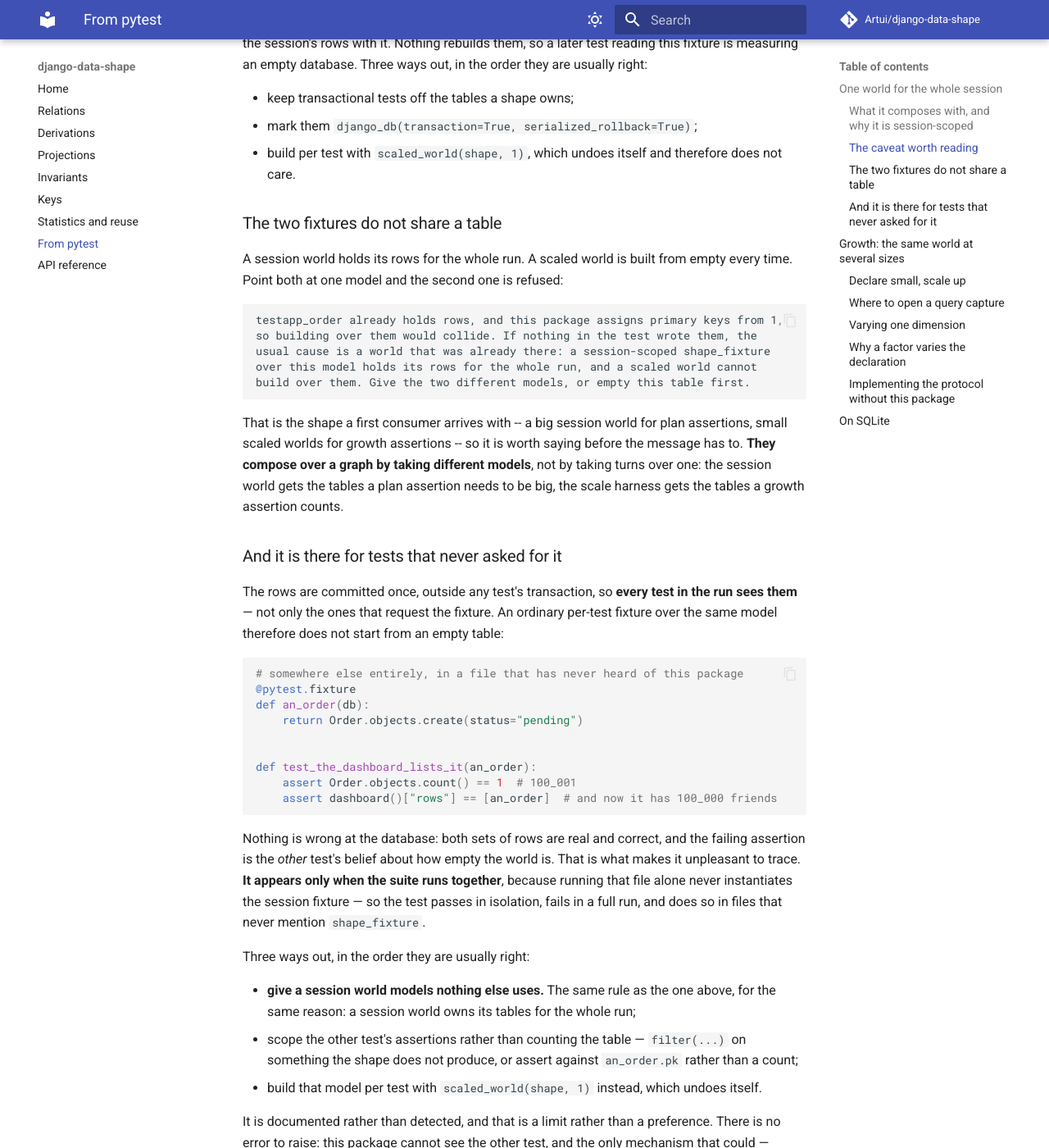
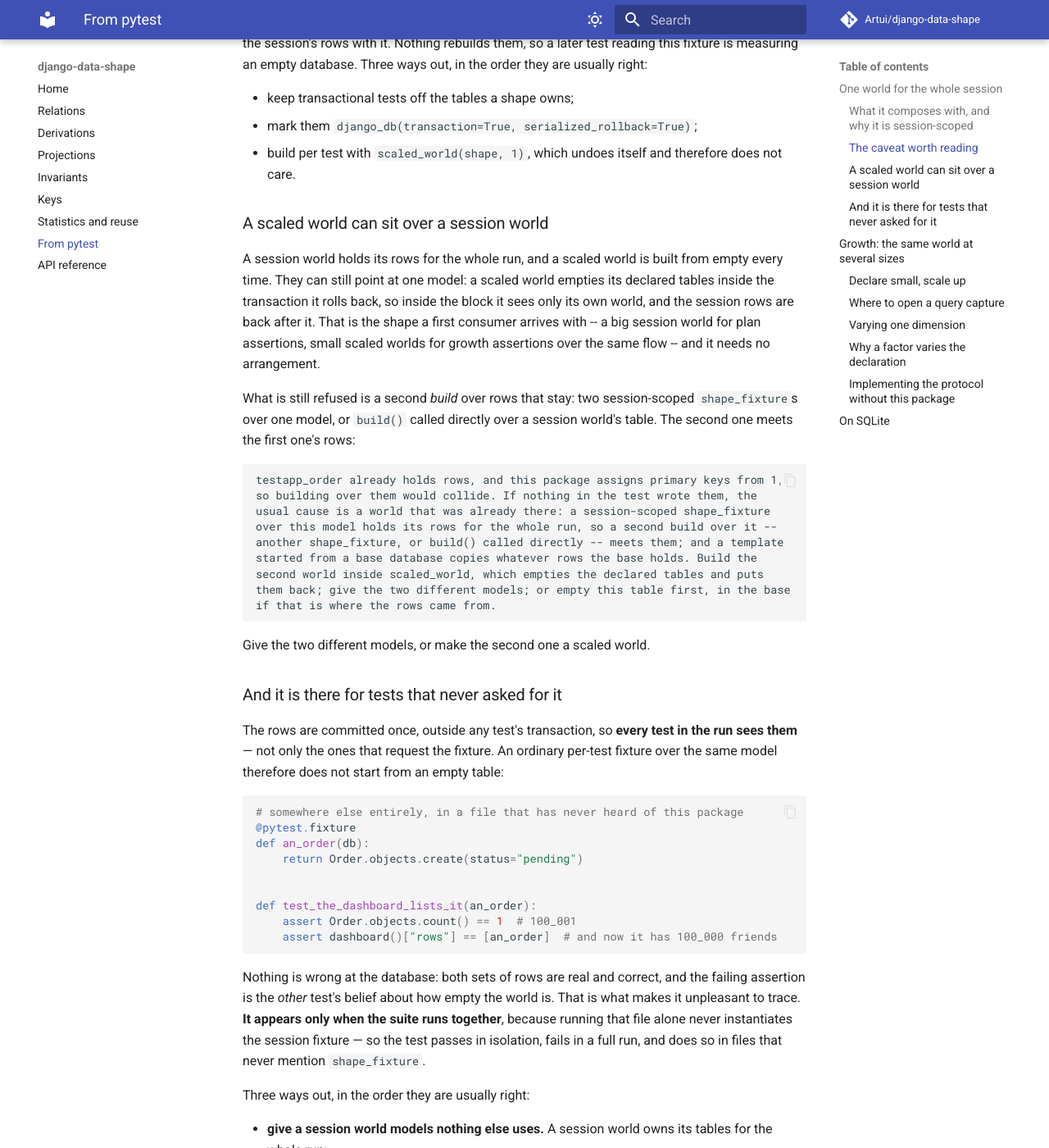
Before and after one commit to Artui/django-data-shape, an MkDocs documentation site: the page built from docs/pytest.md, in a window 1280 px wide and 1400 px high, scrolled down 1676 px. Shown: the whole window at 82% size. Built offline with MkDocs 1.6.1 and Material for MkDocs 9.7.7, drawn with Linux system fonts in a browser that asks for light colours; comment, search, counter and statistics services are not loaded.

Commit message:
Name the refusals a build over existing rows still makes
Since a scaled world began emptying the tables it declares, it builds
over a session world's rows, but the ShapeNotEmpty message still said it
could not, and the pytest page still called that composition refused and
prescribed different models. The message now names the causes that
remain: a second build over a session world's rows, and a template whose
base holds rows in a declared table. The page's section says a scaled
world can sit over a session world, shows the new message, and a test
holds the quotation to the message raised.

A test also holds that a base with a row in a declared table is refused
with the base named as the cause, and that the partial is dropped.

Co-Authored-By: Claude Opus 5.5 <noreply@anthropic.com>

````diff
--- a/docs/pytest.md
+++ b/docs/pytest.md
@@ -86,25 +86,33 @@ order they are usually right:
 - build per test with `scaled_world(shape, 1)`, which undoes itself and
   therefore does not care.
 
-### The two fixtures do not share a table
+### A scaled world can sit over a session world
 
-A session world holds its rows for the whole run. A scaled world is built from
-empty every time. Point both at one model and the second one is refused:
+A session world holds its rows for the whole run, and a scaled world is built
+from empty every time. They can still point at one model: a scaled world empties
+its declared tables inside the transaction it rolls back, so inside the block it
+sees only its own world, and the session rows are back after it. That is the
+shape a first consumer arrives with -- a big session world for plan assertions,
+small scaled worlds for growth assertions over the same flow -- and it needs no
+arrangement.
+
+What is still refused is a second *build* over rows that stay: two
+session-scoped `shape_fixture`s over one model, or `build()` called directly over
+a session world's table. The second one meets the first one's rows:
 
 ```text
 testapp_order already holds rows, and this package assigns primary keys from 1,
 so building over them would collide. If nothing in the test wrote them, the
 usual cause is a world that was already there: a session-scoped shape_fixture
-over this model holds its rows for the whole run, and a scaled world cannot
-build over them. Give the two different models, or empty this table first.
+over this model holds its rows for the whole run, so a second build over it --
+another shape_fixture, or build() called directly -- meets them; and a template
+started from a base database copies whatever rows the base holds. Build the
+second world inside scaled_world, which empties the declared tables and puts
+them back; give the two different models; or empty this table first, in the base
+if that is where the rows came from.
 ```
 
-That is the shape a first consumer arrives with -- a big session world for plan
-assertions, small scaled worlds for growth assertions -- so it is worth saying
-before the message has to. **They compose over a graph by taking different
-models**, not by taking turns over one: the session world gets the tables a plan
-assertion needs to be big, the scale harness gets the tables a growth assertion
-counts.
+Give the two different models, or make the second one a scaled world.
 
 ### And it is there for tests that never asked for it
 
@@ -134,8 +142,8 @@ files that never mention `shape_fixture`.
 
 Three ways out, in the order they are usually right:
 
-- **give a session world models nothing else uses.** The same rule as the one
-  above, for the same reason: a session world owns its tables for the whole run;
+- **give a session world models nothing else uses.** A session world owns its
+  tables for the whole run;
 - scope the other test's assertions rather than counting the table —
   `filter(...)` on something the shape does not produce, or assert against
   `an_order.pk` rather than a count;
````
Also changed, not shown: CHANGELOG.md (+14 -0 lines), docs/statistics.md (+2 -1 lines), 4 other files.
